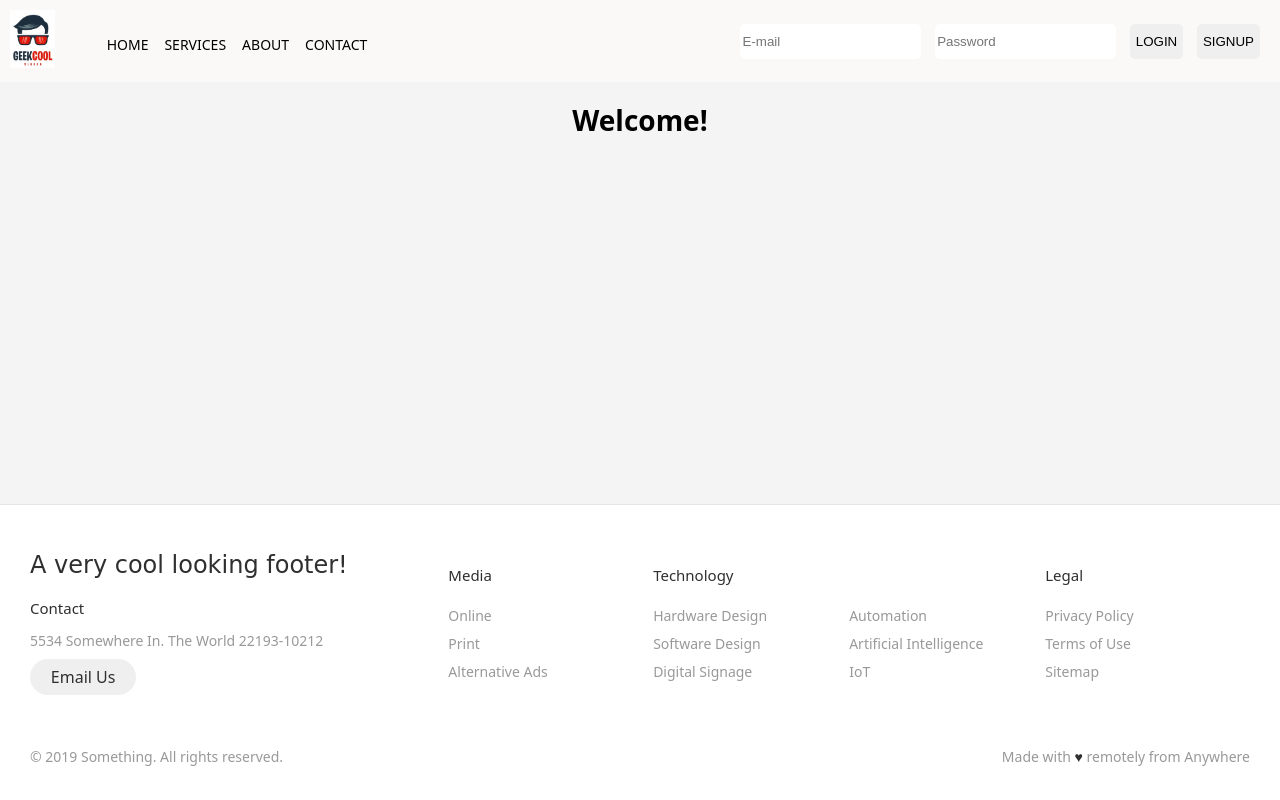
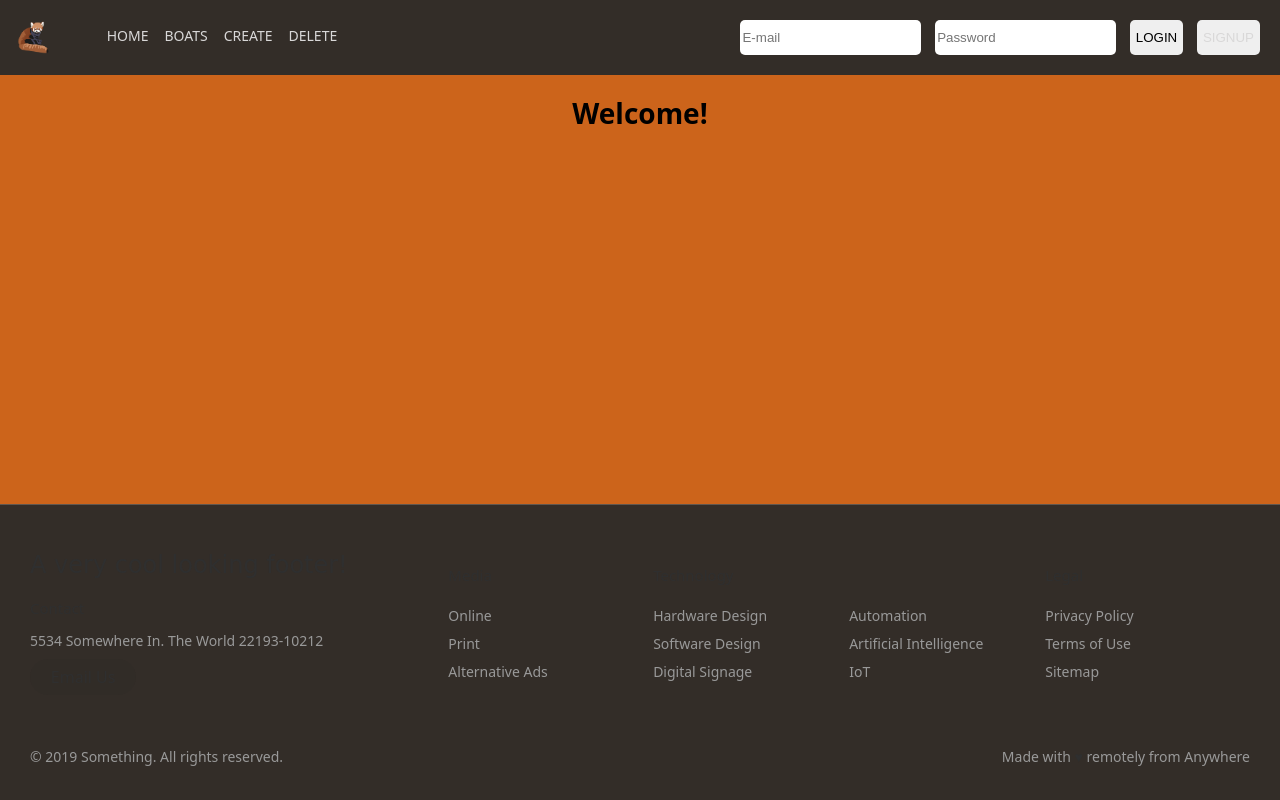
Before and after one commit to nhelock/Flask_Tutorial, a Flask app: page / in a window 1280 px wide. Run offline with Flask 3, Linux system fonts and the light colour scheme.

Commit message:
Necessary Alterations

```diff
--- a/main.py
+++ b/main.py
@@ -2,7 +2,7 @@ from flask import Flask, render_template, request
 from sqlalchemy import Column, Integer, String, Numeric, create_engine, text
 
 app = Flask(__name__)
-conn_str = "mysql://root:iit123@localhost/boatdb"
+conn_str = "mysql://root:FunnyPassword321@localhost/boatdb"
 engine = create_engine(conn_str, echo=True)
 conn = engine.connect()
 
--- a/static/styles/header.css
+++ b/static/styles/header.css
@@ -11,10 +11,11 @@ header li {
   display: block;
   padding-left: 8px;
   padding-right: 8px;
+  color:rgb(217, 216, 216);
 }
 
 .topBar{
-  background-color: #faf9f7;
+  background-color: #332d28;
   display:flex;
   justify-content: space-between;
   align-items:center;
@@ -45,7 +46,7 @@ h1{
 
 header a{
   text-decoration:none;
-  color:black;
+  color:rgb(217, 216, 216);
 }
 
 /* FOOTER */
@@ -64,7 +65,7 @@ body {
   display: grid;
   grid-template-rows: auto 1fr auto;
   font-size: 14px;
-  background-color: #f4f4f4;
+  background-color: #cc641b;
   align-items: start;
   min-height: 100vh;
 }
@@ -74,8 +75,8 @@ body {
   flex-flow: row wrap;
   padding: 30px 30px 20px 30px;
   color: #2f2f2f;
-  background-color: #fff;
-  border-top: 1px solid #e5e5e5;
+  background-color: #332d28;
+  border-top: 1px solid #60574f;
 }
 
 .footer > * {
--- a/templates/base.html
+++ b/templates/base.html
@@ -10,13 +10,13 @@
     <header>
       <div class="topBar">
         <div class="">
-          <img src="{{url_for('static',filename = 'images/logo.jpg')}}" alt="Logo" class="logo">
+          <img src="{{url_for('static',filename = 'images/logo.png')}}" alt="Logo" class="logo">
           <ul class="barItem">
 
             <li><a href="/">HOME</a></li>
-            <li>SERVICES</li>
-            <li>ABOUT</li>
-            <li>CONTACT</li>
+            <li><a href="/boats">BOATS</a></li>
+            <li><a href="/create">CREATE</a></li>
+            <li><a href="/delete">DELETE</a></li>
           </ul>
         </div>
 
--- a/templates/boats.html
+++ b/templates/boats.html
@@ -9,7 +9,12 @@
 
     .boat {
         min-width: 200px;
+        max-width: 400px;
         padding: 10px;
+        background-color: rgb(224, 217, 204, .5);
+
+        margin: 5px;
+        border-radius: 15px;
     }
 
     .pagination_bar {
```
Also changed, not shown: static/images/logo.jpg, static/images/logo.png (added).
